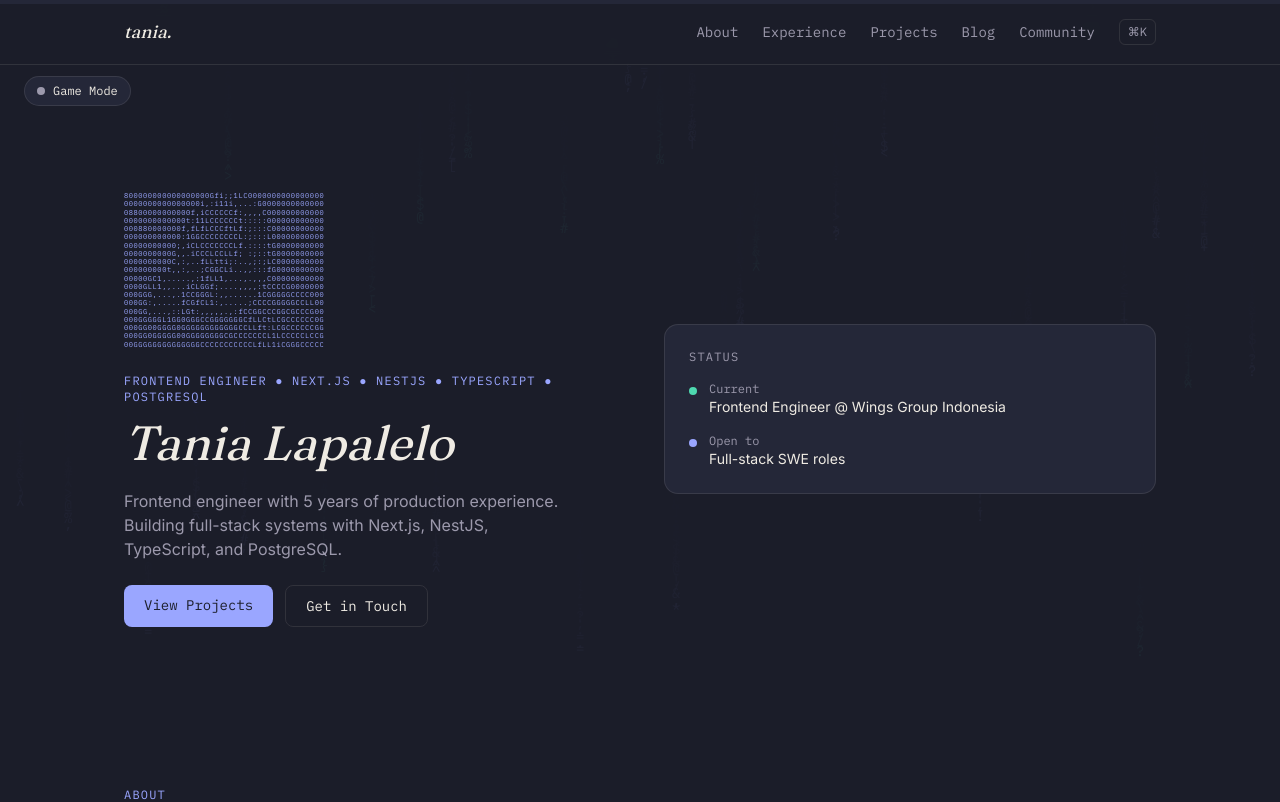
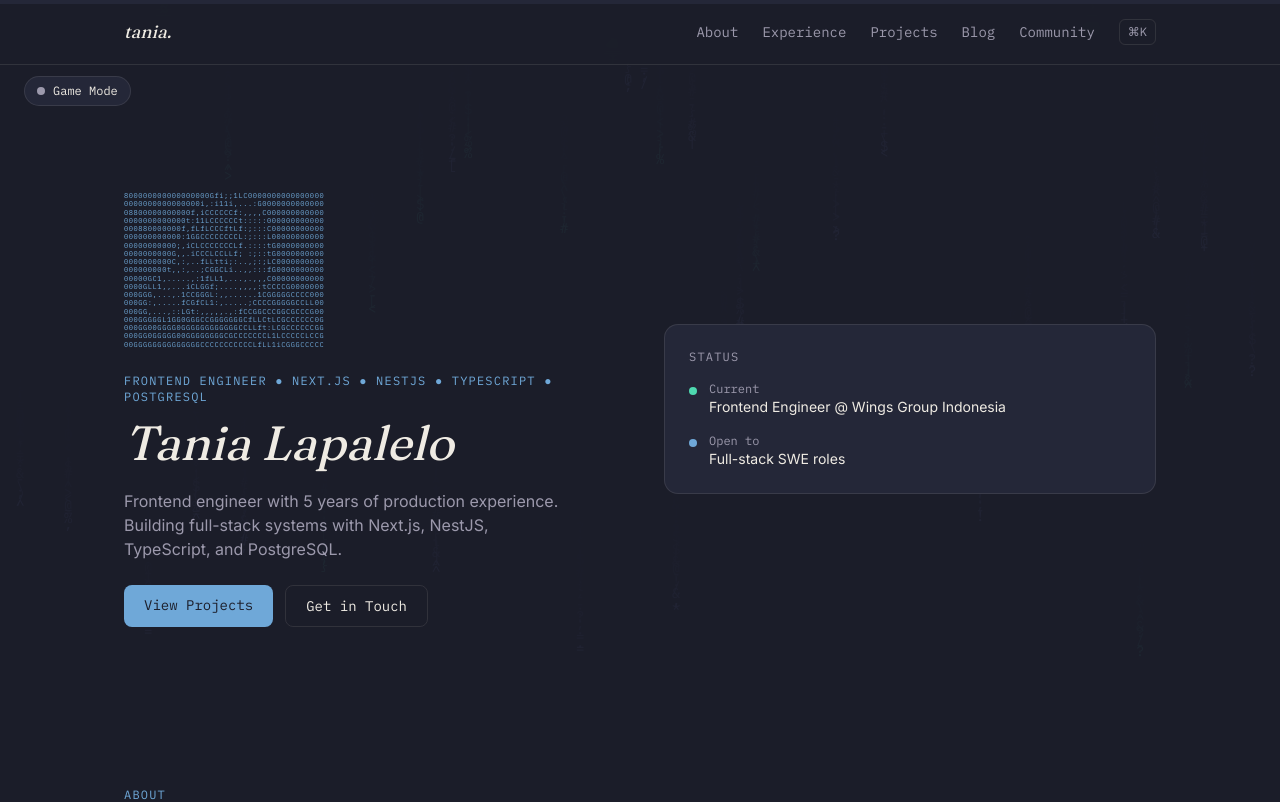
Before and after one commit to tanialapalelo/latest-portfolio, a Next.js app: page / in a window 1280 px wide. Shown: the top 802 px of the page. Built offline with nearby package versions, Linux system fonts and the light colour scheme; no server answers; the database is empty.

Commit message:
design: update brand accent from purple-blue #9AA6FF to steel blue #6FA8D8
Aligns the site's primary accent with the YouTube channel brand color.

```diff
--- a/app/globals.css
+++ b/app/globals.css
@@ -18,13 +18,13 @@
   /* Accent — categorical, not decorative */
   --color-coral: #FF6B5C;
   --color-marigold: #FFB627;
-  --color-periwinkle: #9AA6FF;
+  --color-periwinkle: #6FA8D8;
   --color-mint: #4ED9B0;
 
   /* Accent soft backgrounds */
   --color-coral-soft: rgba(255 107 92 / 0.14);
   --color-marigold-soft: rgba(255 182 39 / 0.14);
-  --color-periwinkle-soft: rgba(154 166 255 / 0.14);
+  --color-periwinkle-soft: rgba(111 168 216 / 0.14);
   --color-mint-soft: rgba(78 217 176 / 0.14);
 
   /* Typography — populated by next/font CSS vars in layout.tsx */
```
